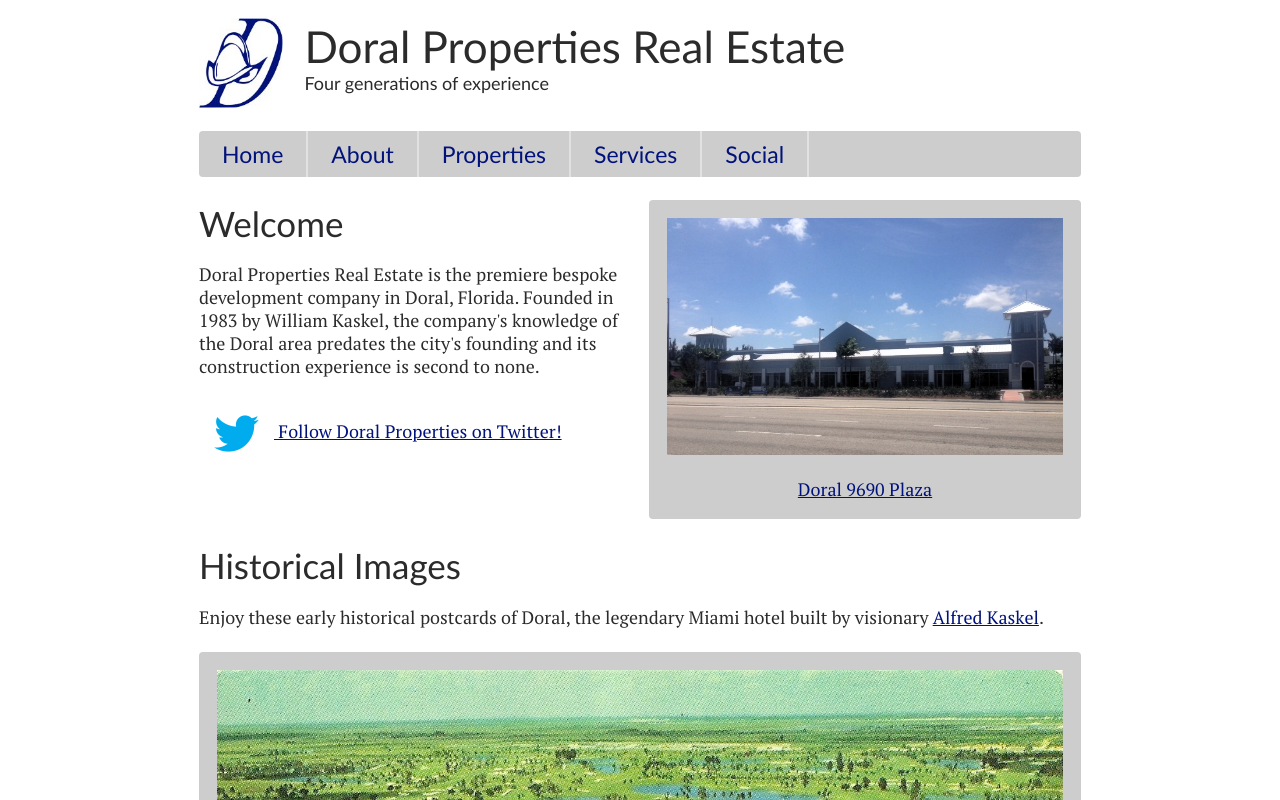
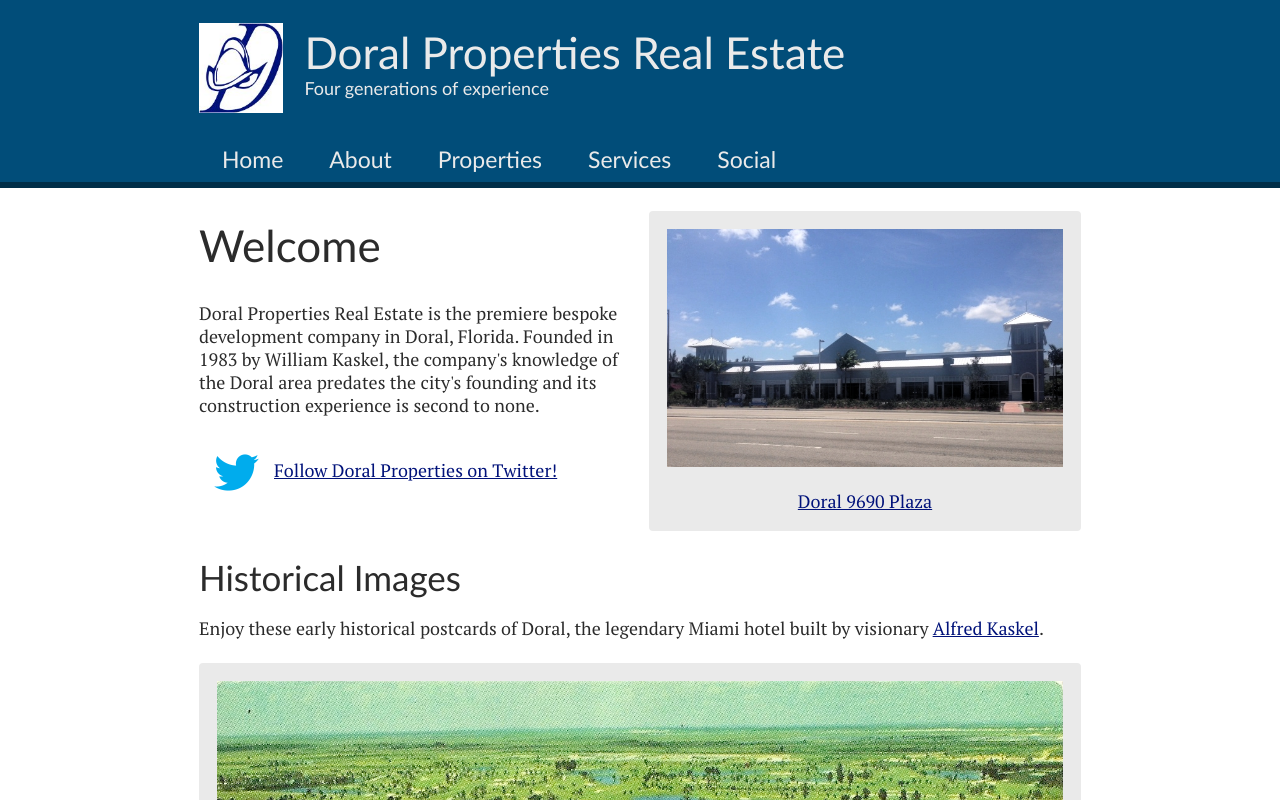
Before and after one commit to ryankask/doralproperties, a plain HTML site: page app/index.html in a window 1280 px wide. Shown: the top 800 px of the page. Drawn offline with Linux system fonts and the light colour scheme.

Commit message:
Start new design.

```diff
--- a/app/index.html
+++ b/app/index.html
@@ -13,6 +13,7 @@
     <link href="/static/css/screen.css" media="screen, projection" rel="stylesheet">
   </head>
   <body ng-app="doralProps" ng-controller="AppCtrl">
+    <div class="header-wrapper">
       <header>
           <a href="/"><img src="/static/images/logo/small.jpg" width="84" height="90"
                            alt="Doral Properties logo"></a>
@@ -30,6 +31,7 @@
           <li><a href="/page/social">Social</a></li>
         </ul>
       </nav>
+    </div>
     <div role="main" ng-view></div>
     <footer>
       © 2013 Doral Properties, Inc.
--- a/app/partials/home.html
+++ b/app/partials/home.html
@@ -1,13 +1,12 @@
 <div class="intro-left">
-  <h2>Welcome</h2>
+  <h1>Welcome</h1>
   Doral Properties Real Estate is the premiere bespoke development company in Doral, Florida.
   Founded in 1983 by William Kaskel, the company's knowledge of the Doral area predates the city's
   founding and its construction experience is second to none.
 
   <div class="social-links">
     <a href="https://twitter.com/DoralProperties">
-      <img src="/static/images/logo/twitter-light.png" alt="Twitter logo" width="75" height="75">
-      Follow Doral Properties on Twitter!
+      <img src="/static/images/logo/twitter-light.png" alt="Twitter logo" width="75" height="75">Follow Doral Properties on Twitter!
     </a>
   </div>
 </div>
--- a/sass/_app.scss
+++ b/sass/_app.scss
@@ -11,19 +11,25 @@
 body {
   color: $body-font-color;
   font-family: $body-font-family;
+}
 
+header, nav, [role=main], footer {
   @include container;
-  //@include susy-grid-background;
-
   @include at-breakpoint($break) {
     @include set-container-width;
-    //@include susy-grid-background;
   }
 }
 
+.header-wrapper {
+  background-color: $header-bg-color;
+  border-bottom: 6px solid $header-border-color;
+}
+
 header {
+  @include padding-leader;
+  @include trailer;
   text-align: center;
-  margin-top: 2%;
+  color: $header-color;
 
   h1 {
     line-height: 1.15em;
@@ -33,17 +39,14 @@
   h2 {
     @include adjust-font-size-to($normpx);
   }
-
-  @include trailer;
 }
 
 nav {
-  background-color: $nav-bg-color;
-  @include border-radius($border-radius);
-  // required so border radius clips the "on" link's background color
-  overflow: hidden;
+  ul {
+    // required so border radius clips the "on" link's background color
+    overflow: hidden;
+    margin-bottom: 0;
 
-  ul {
     @include adjust-font-size-to($medpx);
     font-family: $heading-font-family;
 
@@ -51,17 +54,17 @@
       display: block;
       padding: 0 1em;
       text-decoration: none;
+      color: $header-color;
 
       &:hover, &.on {
-        background-color: tint($nav-bg-color, 50%);
+        background-color: $header-border-color;
       }
     }
   }
-
-  @include trailer;
 }
 
 [role=main] {
+  @include leader;
   @include trailer;
   overflow: hidden;
 
@@ -130,7 +133,10 @@
 
   nav li {
     float: left;
-    border-right: 2px solid tint($nav-bg-color, 40%);
+
+    a {
+      @include border-top-radius($border-radius);
+    }
   }
 
   [role=main] {
--- a/sass/_settings.scss
+++ b/sass/_settings.scss
@@ -8,8 +8,10 @@
 $base-font-size: $normpx;
 $base-line-height: $medpx;
 $link-color: #01127a;
-$nav-bg-color: #cdcdcd;
-$caption-bg-color: $nav-bg-color;
+$header-color: shade(#fff, 8%);
+$header-bg-color: #014d79;
+$header-border-color: shade($header-bg-color, 40%);
+$caption-bg-color: $header-color;
 
 // Borders
 $border-radius: 4px 4px;
```
Also changed, not shown: app/static/css/screen.css. Lines whose indentation alone changed are shown as unchanged.
